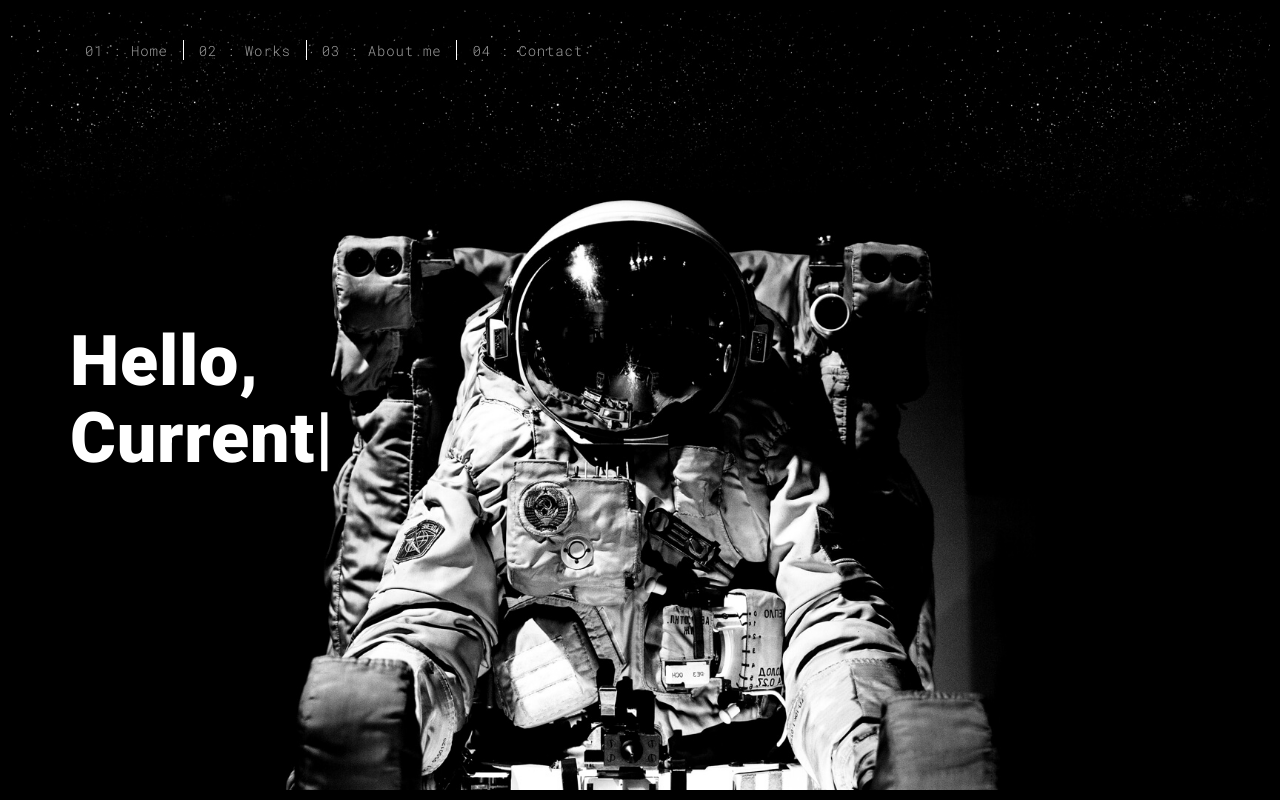
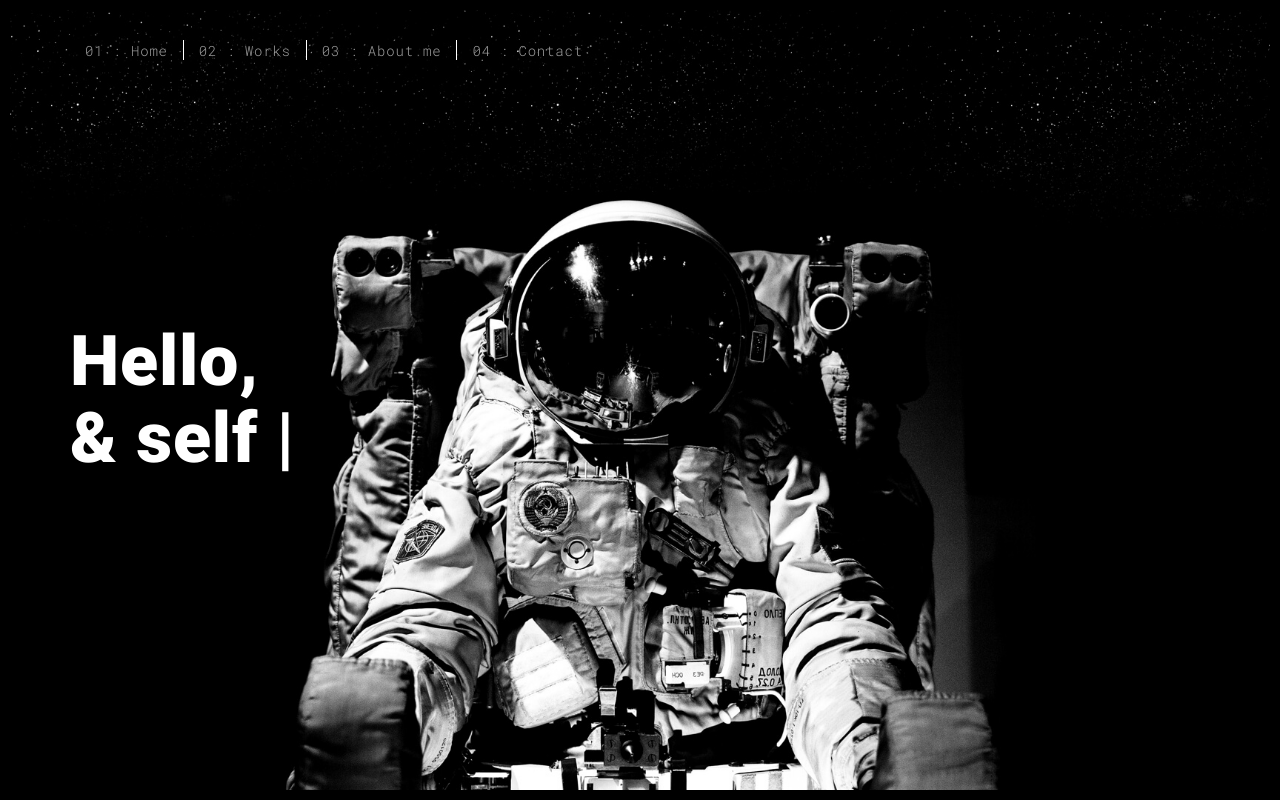
Before and after one commit to afrikafunda/portfolio, a Flask app: page / in a window 1280 px wide. Run offline with Flask 3, Linux system fonts and the light colour scheme; some libraries are stand-ins or nearby versions.

Commit message:
My Portfolio Website

```diff
--- a/templates/index.html
+++ b/templates/index.html
@@ -58,7 +58,7 @@
                 <span id="typed-strings">
                   <span>I'm Afrika Funda</span>
                   <span>Python Dev</span>
-                  <span>Currently Studying</span>
+                  <span>& self procalimed Real Nigga</span>
                 </span>
                 <span id="typed"></span>
               </h1>
```
